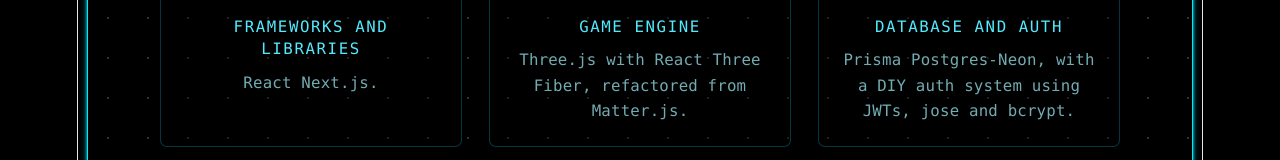
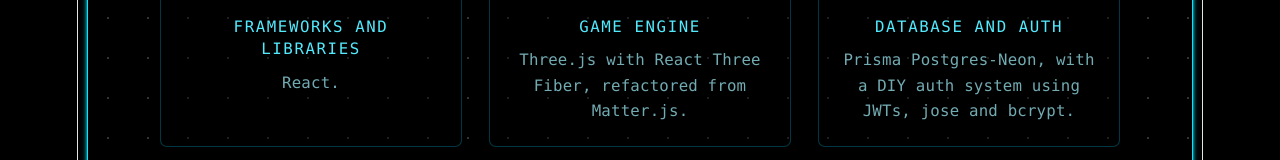
Before and after one commit to sifzerda/reacteroids, a React (Vite) app: page /about in a window 1280 px wide. Shown: the part 526-686 px from the top of the page. Built offline with nearby package versions, Linux system fonts and the light colour scheme.

Commit message:
removed next from about page

```diff
--- a/src/pages/About.jsx
+++ b/src/pages/About.jsx
@@ -29,7 +29,7 @@
                             {[
                                 {
                                     title: "FRAMEWORKS AND LIBRARIES",
-                                    desc: "React Next.js."
+                                    desc: "React."
                                 },
                                 {
                                     title: "GAME ENGINE",
```
